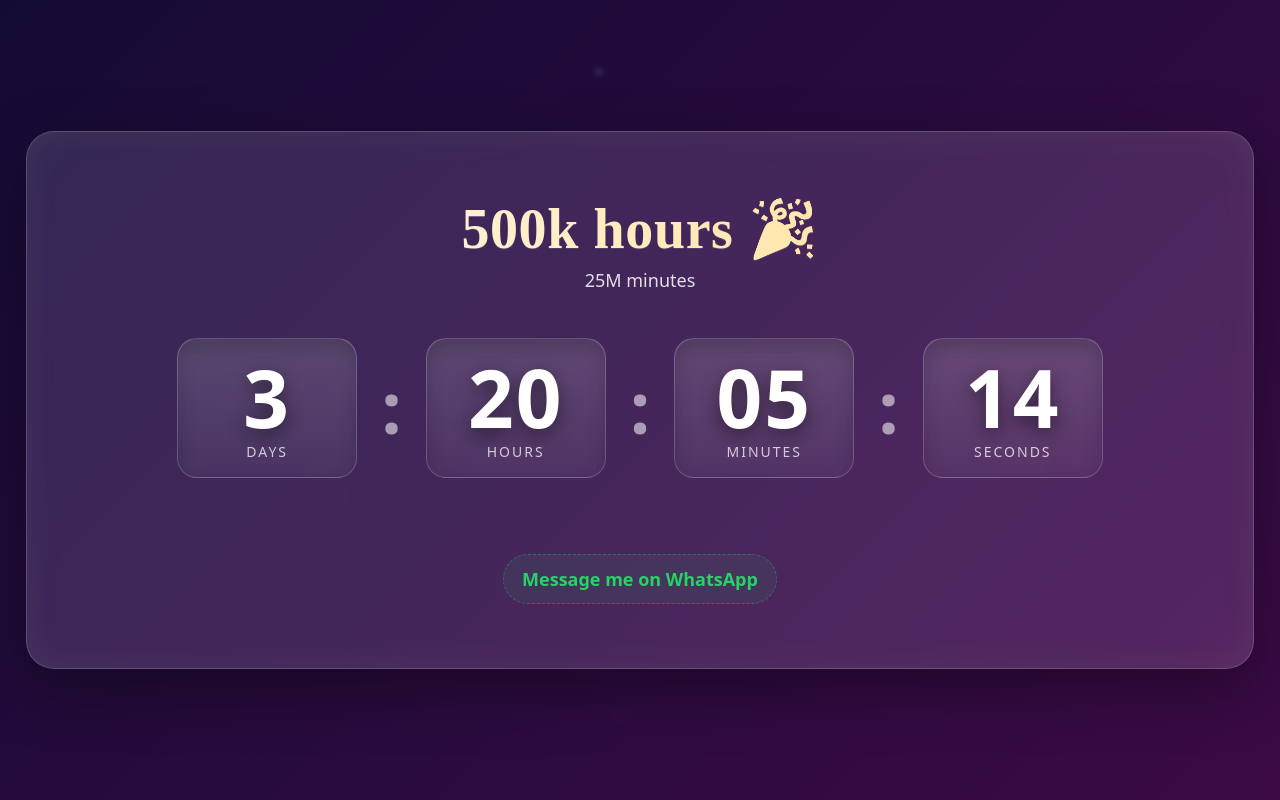
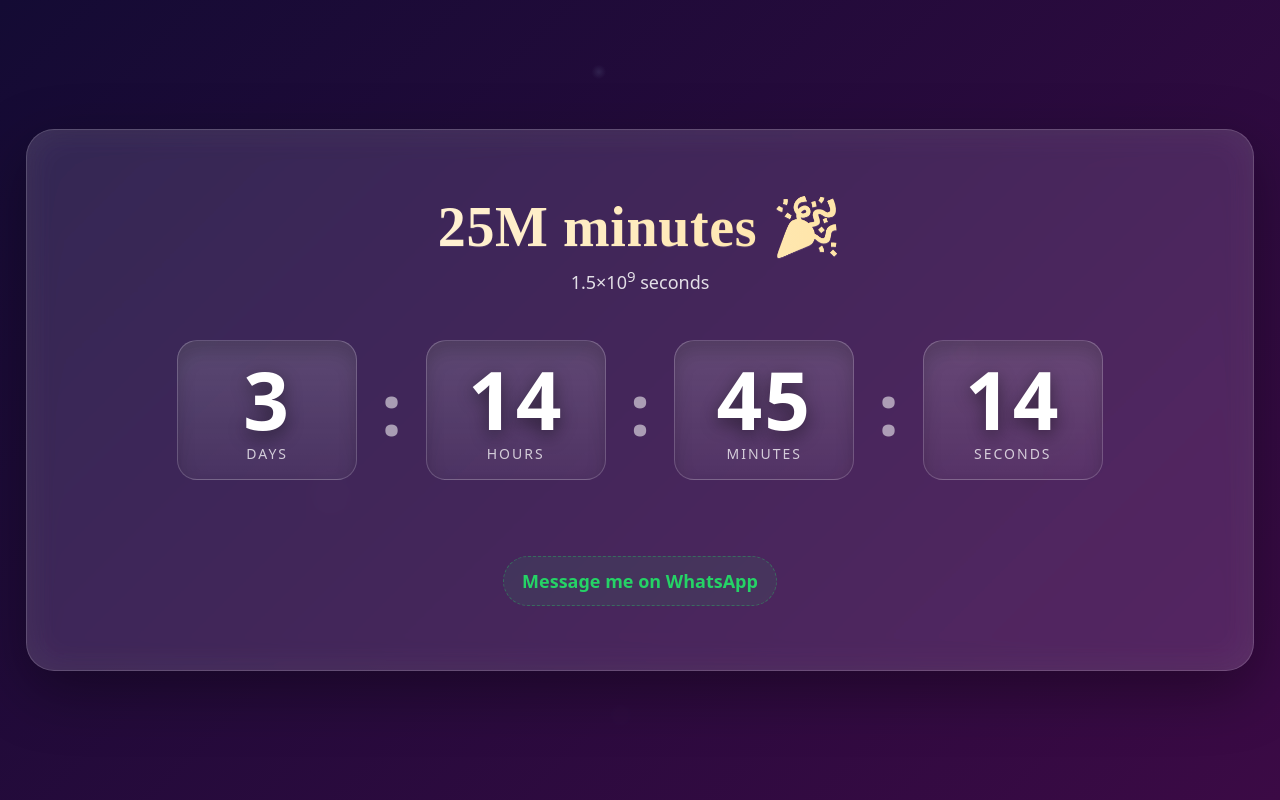
Before and after one commit to ignacioerrico/500k-minutes-countdown, a plain HTML site: page index.html in a window 1280 px wide. Drawn offline with Linux system fonts and the light colour scheme.

Commit message:
25M minutes on Dec 23, 2025 @ 16:10 UTC-3

```diff
--- a/index.html
+++ b/index.html
@@ -236,7 +236,8 @@
     <section class="countdown-card" aria-label="Countdown">
       <header>
         <h1 id="title" class="title">Event Title</h1>
-        <p id="subtitle" class="subtitle">Counting down to the moment…</p>
+		<!-- <p id="subtitle" class="subtitle">Counting down to the moment…</p> -->
+		<p id="subtitle" class="subtitle">1.5&times;10<sup>9</sup> seconds</p>
       </header>
 
       <div id="timer" class="timer" role="timer" aria-live="polite" aria-atomic="true">
@@ -280,12 +281,12 @@
 		// ===========================
 		// 🔧 CONFIGURATION
 		// ===========================
-		const TITLE = "500k hours 🎉";
+		const TITLE = "25M minutes 🎉";
 		//const TARGET = "2025-12-17T16:43:20-03:00"; // ISO 8601 with timezone
-		const TARGET = "2025-12-23T21:30:00-03:00"; // ISO 8601 with timezone
+		const TARGET = "2025-12-23T16:10:00-03:00"; // ISO 8601 with timezone
 		const WHATSAPP_NUMBER = String.fromCharCode(...[53,52,57,49,49,51,50,49,53,49,49,52,51]);
 		const WHATSAPP_MESSAGE = "RSVP: Count me in! 🎊";
-		const SUBTITLE_TEXT = "25M minutes";
+		const SUBTITLE_TEXT = "1.5&times;10<sup>9</sup> seconds";
 		const CONFETTI_MS = 5000;
 		const CONFETTI_COLORS = ["#FFD36E", "#25D366", "#ffffff", "#f6a", "#9cf"];
 		const USE_12H = false;                      // true => “h:mm AM/PM”; false => “HH:MM”
@@ -309,7 +310,7 @@
 
 		// Apply config if elements exist
 		if (elTitle) elTitle.textContent = TITLE;
-		if (elSub)   elSub.textContent   = SUBTITLE_TEXT;
+		//if (elSub)   elSub.textContent   = SUBTITLE_TEXT;
 
 		const buildWaUrl = (num, msg) => `https://wa.me/${num}`;
 		//const buildWaUrl = (num, msg) => `https://wa.me/${num}?text=${encodeURIComponent(msg)}`;
```
